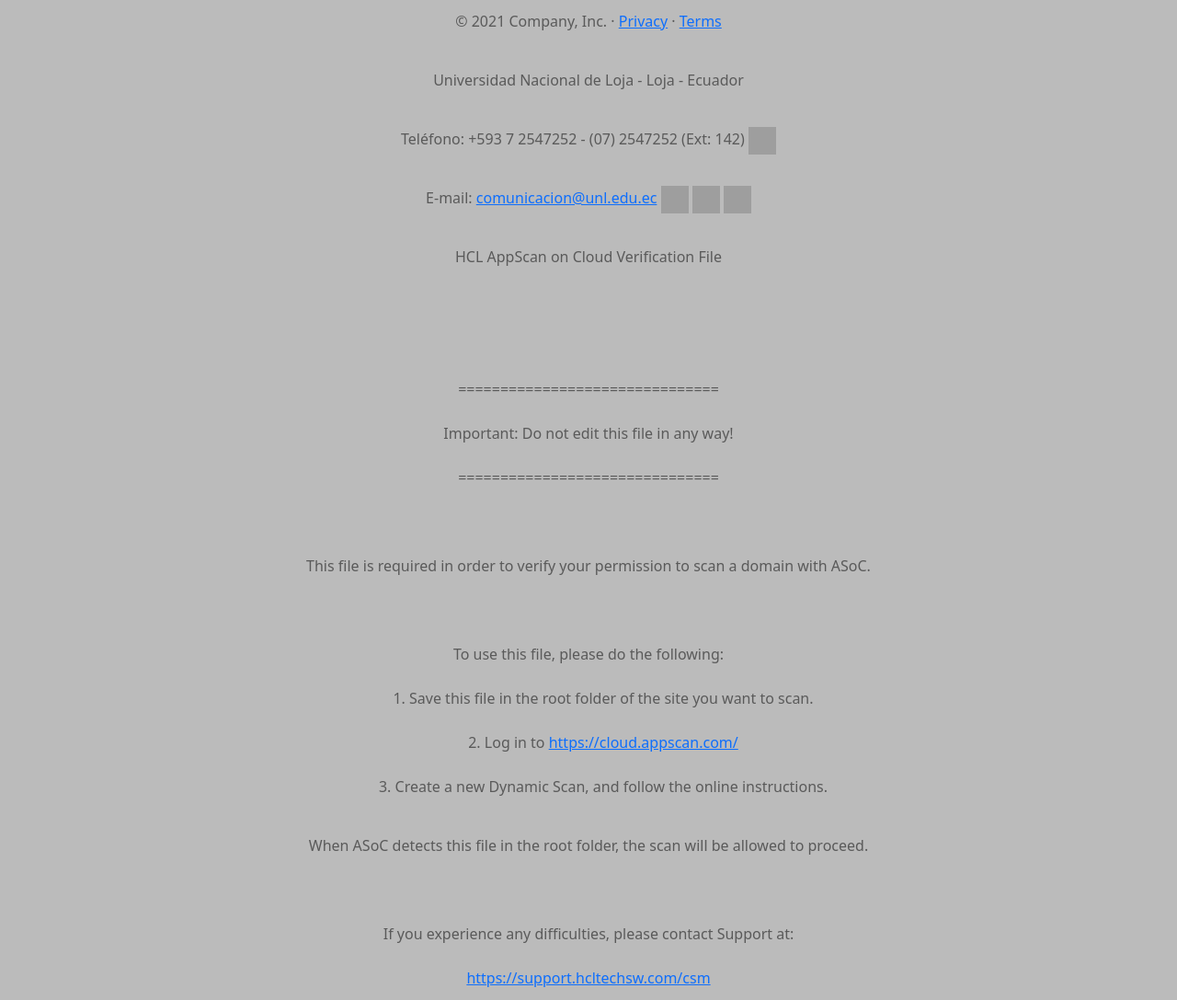
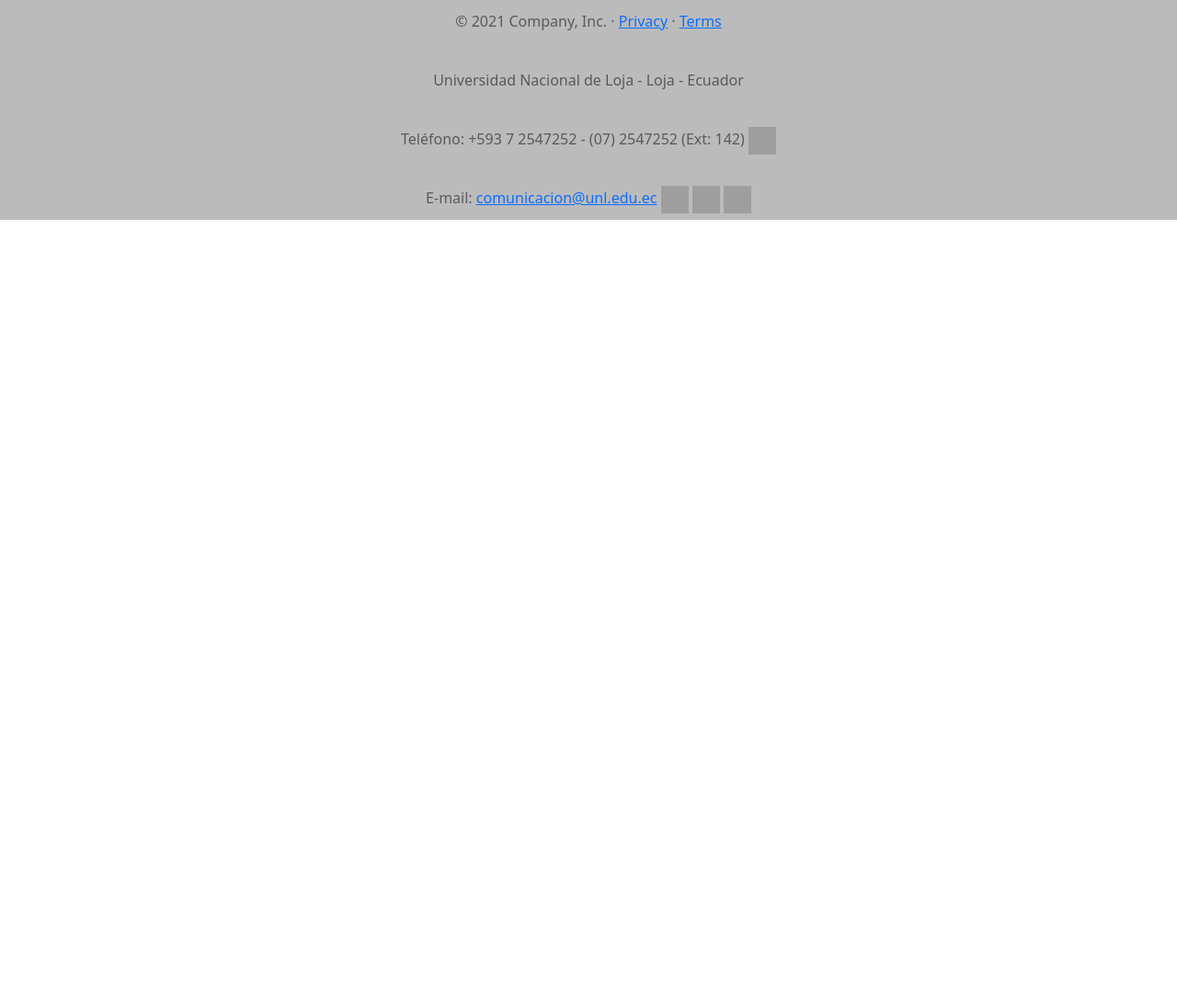
Before and after one commit to crisjona24/apptorneosazure, a Django app: page / in a window 1280 px wide. Shown: the part 1868-2955 px from the top of the page at 92% size. After the commit the page ends 2107 px from the top, so only its background shows below. Run offline with Django 3.2, Linux system fonts and the light colour scheme; some libraries are stand-ins or nearby versions; grey boxes are pictures that could not be loaded.

Commit message:
cambios 11

```diff
--- a/templates/footer.html
+++ b/templates/footer.html
@@ -21,18 +21,6 @@
         src="https://cdn.icon-icons.com/icons2/1211/PNG/512/1491579542-yumminkysocialmedia22_83078.png" width="30"
         height="30"> <img src="https://cdn.icon-icons.com/icons2/1584/PNG/512/3721672-instagram_108066.png" width="30"
         height="30"></p>
-    <div id="verificationcode" value="1f2f0e23-b9a2-bce8-d97b-f2379fbcbb99"></div>HCL AppScan on Cloud Verification
-    File<br><br><br>===============================<br>Important: Do not edit this file in any
-    way!<br>===============================<br><br>This file is required in order to verify your permission to scan a
-    domain
-    with ASoC.<br><br>To use this file, please do the following:<ul>1. Save this file in the root folder of the site you
-      want to scan.<br>2. Log in to <a href='https://cloud.appscan.com/'>https://cloud.appscan.com/</a><br>3. Create a
-      new
-      Dynamic Scan, and follow the online instructions.</ul>When ASoC detects this file in the root folder, the scan
-    will
-    be allowed to proceed.<br><br>If you experience any difficulties, please contact Support at:<br><a
-      href='https://support.hcltechsw.com/csm'>https://support.hcltechsw.com/csm</a>
-
   </footer>
 </body>
 
```
